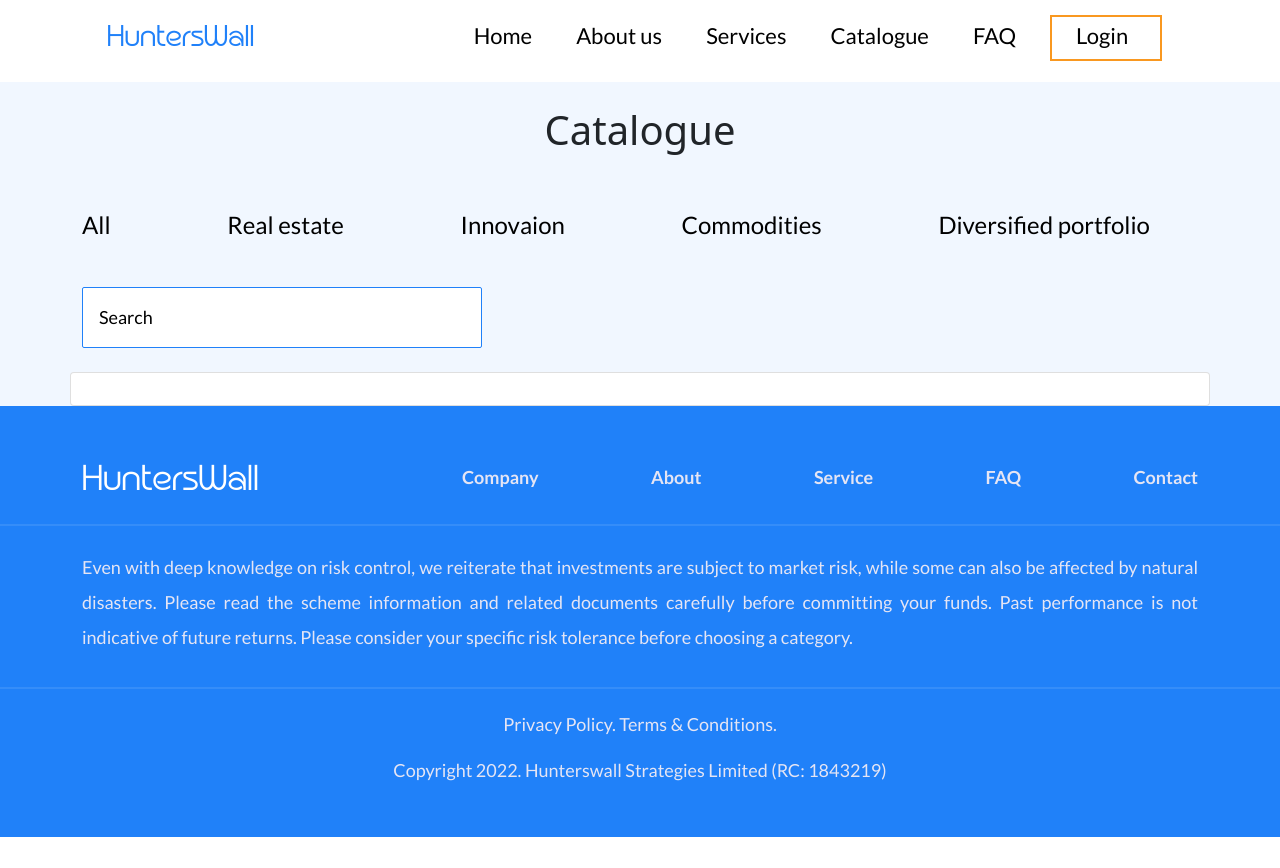
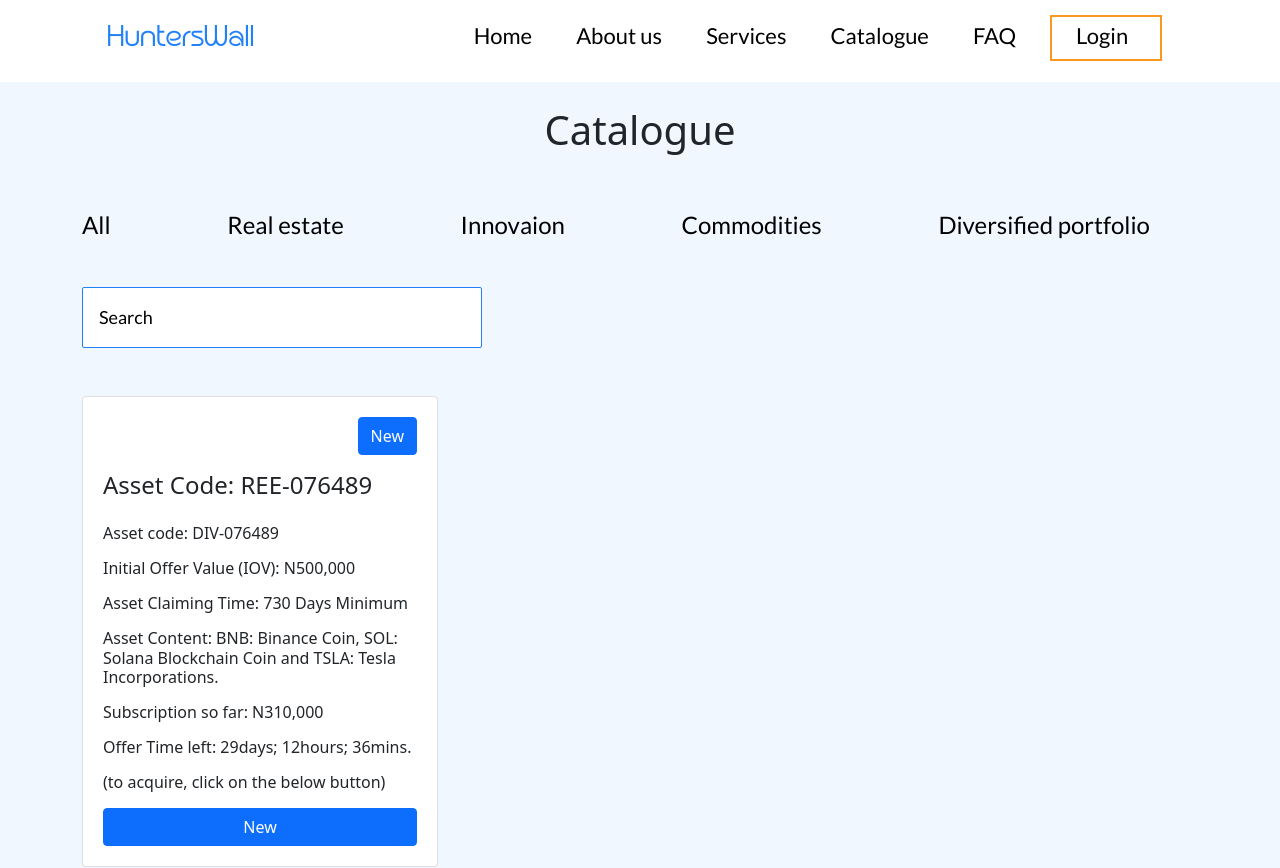
Before and after one commit to Dreezy305/HuntersWall, a Next.js app: page /catalogue in a window 1280 px wide. Shown: the top 868 px of the page. Before the commit the page ends 837 px from the top, so only its background shows below. Built offline with nearby package versions, Linux system fonts and the light colour scheme.

Commit message:
catalogue  section

```diff
--- a/pages/catalogue.js
+++ b/pages/catalogue.js
@@ -18,14 +18,51 @@ function Catalogue() {
 
             <h6 className="tabs">Diversified portfolio</h6>
           </div>
-          <div className="d-flex flex-row pb-4 pt-3 catalogue_filter">
+          <div className="d-flex flex-row pb-4 pt-3 mb-4 catalogue_filter">
             <input type="text" className="px-3 py-3" placeholder="Search" />
           </div>
         </div>
-        <div className="container">
+        <div className="container pb-5">
           <div className="row">
-            <div className="card">
-              <div className="card-body"></div>
+            <div className="col-lg-4">
+              <div className="card px-1 py-1">
+                <div className="card-body d-flex flex-column">
+                  <div>
+                    <button type="button" className="btn btn-primary float-end">
+                      New
+                    </button>
+                  </div>
+
+                  <h4 className="mt-3">Asset Code: REE-076489</h4>
+                  <div>
+                    <h6 className="my-3">
+                      <span>Asset code</span>: DIV-076489
+                    </h6>{" "}
+                    <h6 className="my-3">
+                      <span>Initial Offer Value (IOV)</span>: N500,000
+                    </h6>{" "}
+                    <h6 className="my-3">
+                      <span>Asset Claiming Time</span>: 730 Days Minimum
+                    </h6>{" "}
+                    <h6 className="my-3">
+                      <span>Asset Content: BNB: Binance Coin, SOL</span>: Solana
+                      Blockchain Coin and TSLA: Tesla Incorporations.
+                    </h6>{" "}
+                    <h6 className="my-3">
+                      <span>Subscription so far</span>: N310,000
+                    </h6>{" "}
+                    <h6 className="my-3">
+                      <span>Offer Time left</span>: 29days; 12hours; 36mins.
+                    </h6>{" "}
+                    <h6 className="my-3">
+                      (to acquire, click on the below button)
+                    </h6>
+                  </div>
+                  <button type="button" className="btn btn-primary float-start">
+                    New
+                  </button>
+                </div>
+              </div>
             </div>
           </div>
         </div>
```
Also changed, not shown: components/card.js (added).
